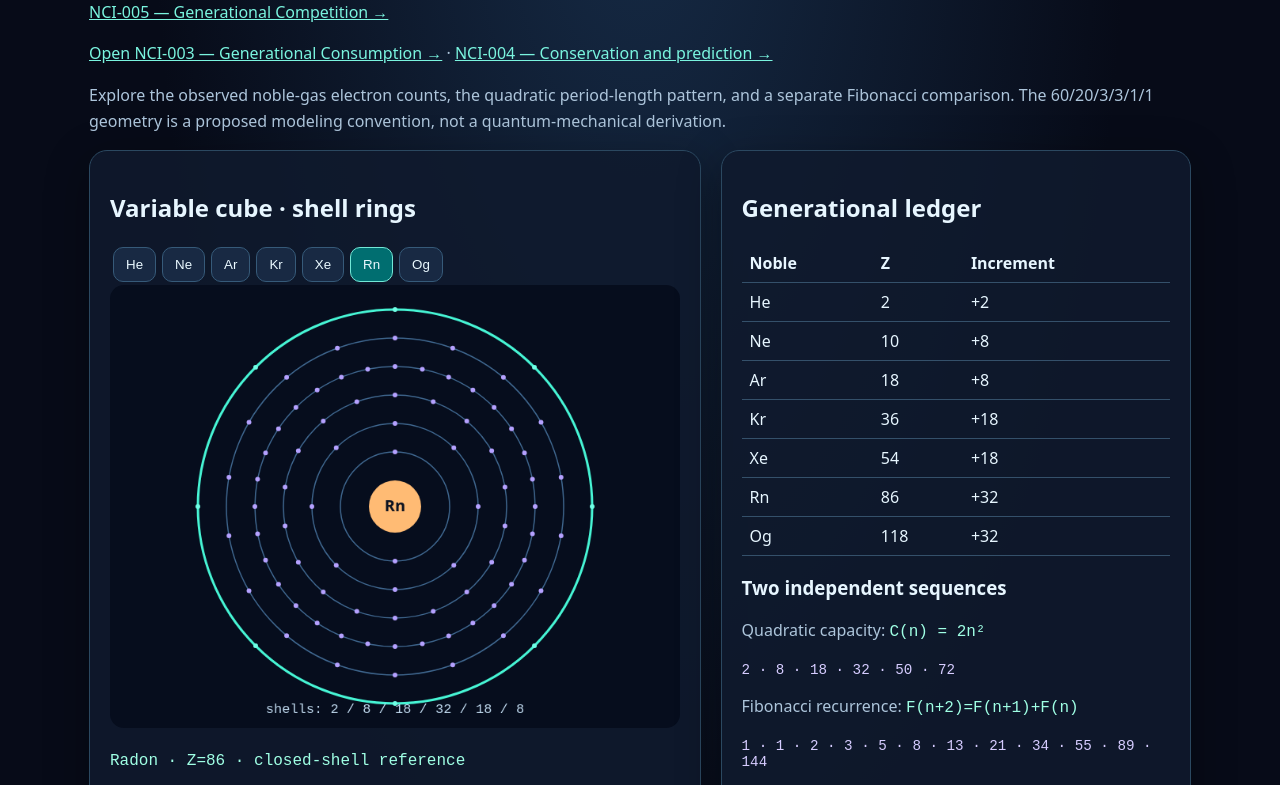
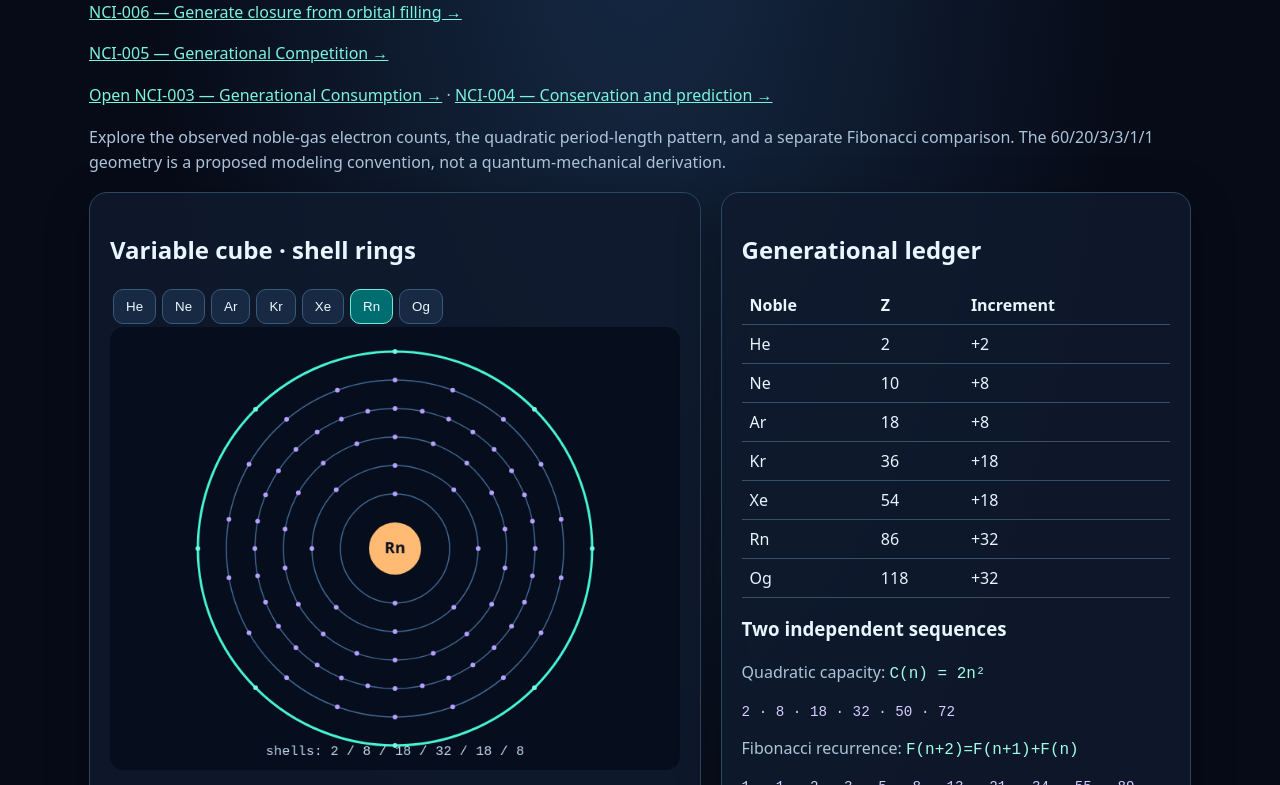
Before and after one commit to DavidWise01/zeptoverse, a plain HTML site: page index.html in a window 1280 px wide. Shown: the part 162-947 px from the top of the page. Drawn offline with Linux system fonts and the light colour scheme.

Commit message:
Link NCI-006 orbital closure generator from lab homepage

```diff
--- a/index.html
+++ b/index.html
@@ -12,7 +12,7 @@ pre{white-space:pre-wrap;color:#d6ccff;font-size:.89rem}a{color:#72f5df}table{bo
 small{color:#b6c5d5}#status{color:#77f5c9}footer{margin-top:22px;color:#8caac5}
 @media(max-width:760px){main{grid-template-columns:1fr}body{padding:14px}}
 </style></head><body><div class="top">DavidWise01 / zeptoverse · NCI-002</div>
-<h1>Noble Closure Laboratory</h1><p><a href="./competition.html" style="color:#7af4df">NCI-005 — Generational Competition →</a></p><p><a href="./consumption.html" style="color:#7af4df">Open NCI-003 — Generational Consumption →</a> · <a href="./conservation.html" style="color:#7af4df">NCI-004 — Conservation and prediction →</a></p>
+<h1>Noble Closure Laboratory</h1><p><a href="./orbital-closure.html" style="color:#7af4df">NCI-006 — Generate closure from orbital filling →</a></p><p><a href="./competition.html" style="color:#7af4df">NCI-005 — Generational Competition →</a></p><p><a href="./consumption.html" style="color:#7af4df">Open NCI-003 — Generational Consumption →</a> · <a href="./conservation.html" style="color:#7af4df">NCI-004 — Conservation and prediction →</a></p>
 <p>Explore the observed noble-gas electron counts, the quadratic period-length pattern, and a separate Fibonacci comparison. The 60/20/3/3/1/1 geometry is a proposed modeling convention, not a quantum-mechanical derivation.</p>
 <main><section class="panel"><h2>Variable cube · shell rings</h2><div id="buttons" aria-label="Choose noble gas"></div>
 <canvas id="view" width="720" height="560" role="img" aria-label="Stylized concentric electron-shell diagram"></canvas>
```
